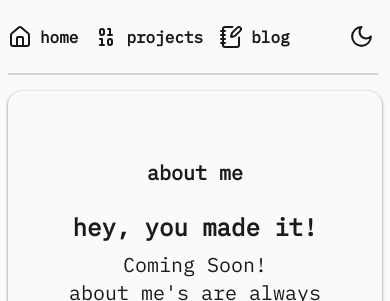
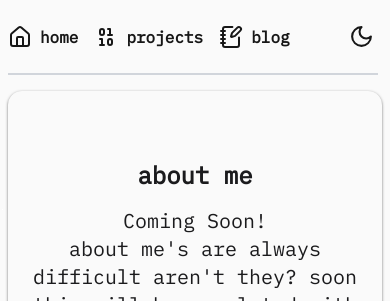
Before and after one commit to osvald-code/osvald-code.github.io, a Next.js app: page /aboutme in a window 390 px wide. Shown: the top 301 px of the page. Built offline with nearby package versions, Linux system fonts and the light colour scheme.

Commit message:
formatting

```diff
--- a/src/app/aboutme/page.tsx
+++ b/src/app/aboutme/page.tsx
@@ -62,8 +62,7 @@ export default function AboutMe() {
 <Separator orientation="horizontal" className="min-h-[1px] mx-[2%] border-[1px] max-w-[95%]"/>
       <Card className="mx-2 sm:mx-20 my-4 flex flex-col items-center lg:shadow-xl shadow-black/50 justify-center min-h-[100%] lg:min-h-[calc(90vh-4rem)] dark:bg-slate-800/10">
         <div className="flex flex-col text-center text-xl items-center mt-4 p-3 sm:p-5">
-          <h1 className="text-xl sm:text-5xl lg:text-6xl py-4 font-bold flex justify-center items-center text-center">about me</h1>
-          <h2 className="text-2xl font-bold py-2 ">hey, you made it!</h2>
+          <h1 className="text-2xl sm:text-5xl lg:text-6xl py-4 font-bold flex justify-center items-center text-center">about me</h1>
           <p>Coming Soon!</p>
           <p>about me's are always difficult aren't they? soon this will be populated with info about me, including what programming languages, frameworks, and other tools i know.
             in the mean time, here's a pic i drew of me, and my current GitHub calendar.
--- a/src/app/blog/BlogClient.tsx
+++ b/src/app/blog/BlogClient.tsx
@@ -76,7 +76,7 @@ export default function BlogClient() {
       />
     </div>
       <Card className="mx-2 sm:mx-20 my-4 flex items-center lg:shadow-xl shadow-black/50 justify-center dark:bg-zinc-900/65">
-        <h1 className="text-xl sm:text-5xl lg:text-7xl py-4 flex justify-center items-center text-center">welcome to my blog!</h1>
+        <h1 className="text-2xl sm:text-5xl lg:text-7xl py-4 flex justify-center items-center text-center">welcome to my blog!</h1>
         <Pagination className="mt-4 w-[100%]">
           <PaginationContent>
             <PaginationItem>
--- a/src/app/projects/page.tsx
+++ b/src/app/projects/page.tsx
@@ -52,7 +52,7 @@ export default function AboutMe() {
       />
     </div>
       <div className="mx-2 sm:mx-20 my-4 min-h-[100%] items-center justify-center">
-        <h1 className="text-xl sm:text-5xl lg:text-7xl py-4 flex justify-center items-center text-center">projects</h1>
+        <h1 className="text-2xl sm:text-5xl lg:text-7xl py-4 flex justify-center items-center text-center">projects</h1>
         <div className="w-[100%] min-h-[100%] flex order grid gird-cols-1 md:grid-cols-2 p-4 lg:p-10 lg:mx-5 items-center justify-center gap-4">
             {projects.map((projects) =>
               (
```
Also changed, not shown: src/app/mdx-page/self_reflection.mdx (+10 -2 lines).
